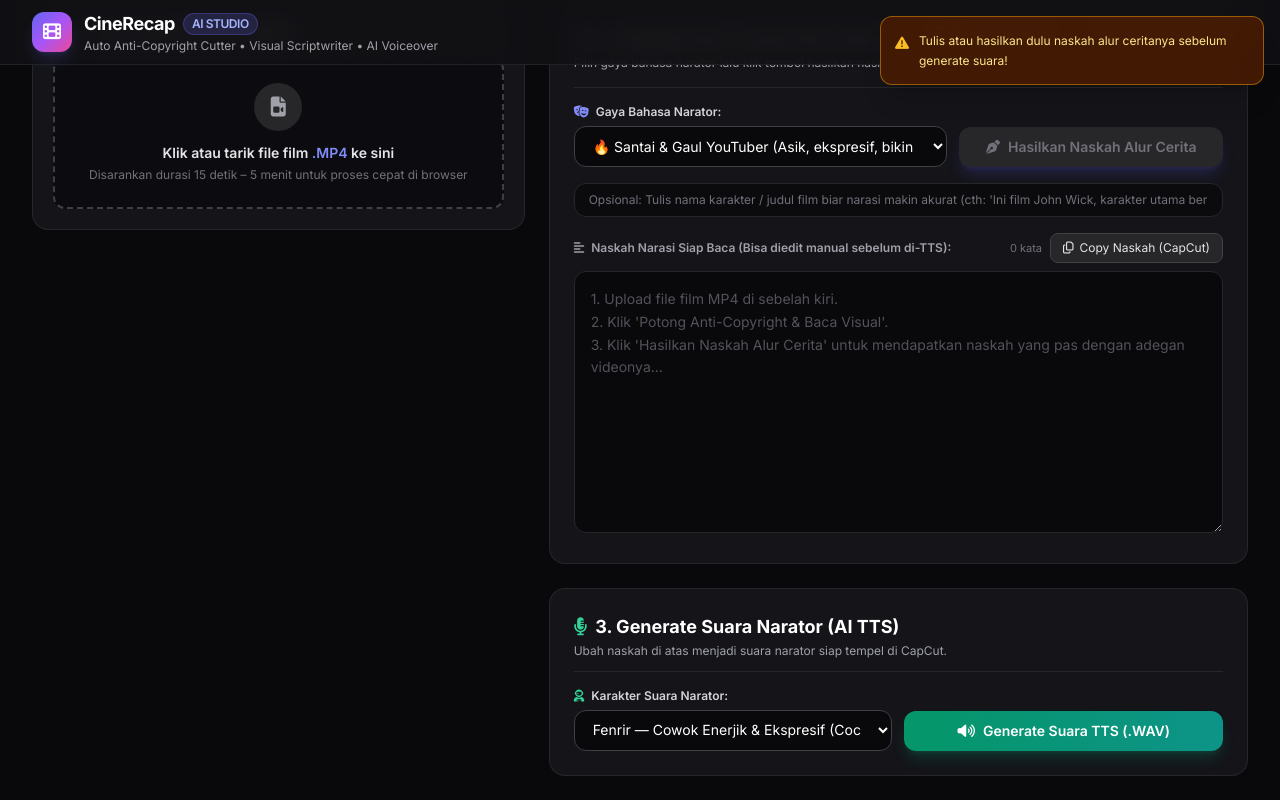
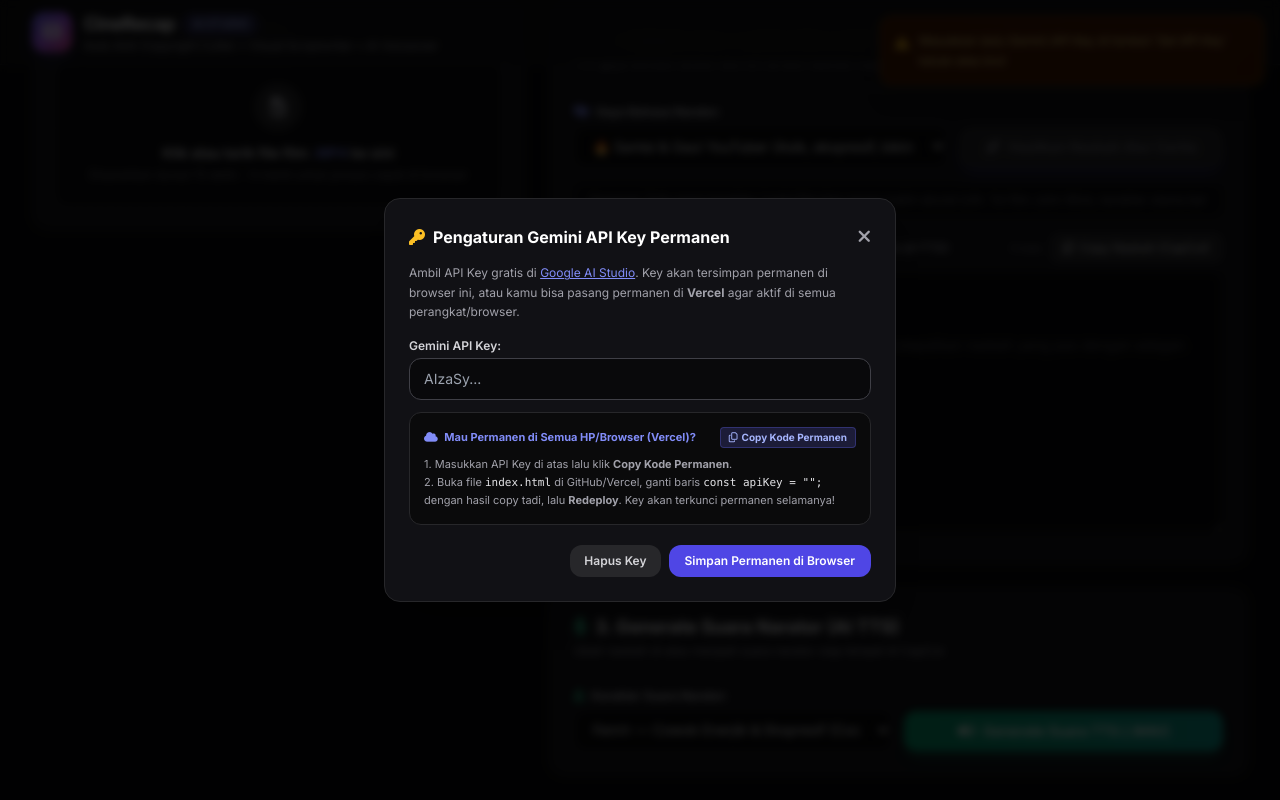
Before and after one commit to nararendi/Alurcerita, a plain HTML site: page alur_cerita_film_studio.html in a window 1280 px wide. Both pictures are taken after a click on the button "Generate Suara TTS (.WAV)". Shown: the part 207-1007 px from the top of the page. Drawn offline with nearby package versions, Linux system fonts and the light colour scheme; no server answers.

Commit message:
fix: pastikan alur API key dan model gemini-2.5-flash sinkron untuk naskah & TTS

```diff
--- a/alur_cerita_film_studio.html
+++ b/alur_cerita_film_studio.html
@@ -439,7 +439,7 @@
         // ==========================================
         // API Key tertanam permanen untuk deployment Vercel / self-hosting
         const apiKey = "AQ.Ab8RN6KO3N_Fr0l9wUOsplkE6xJzuxljg5nosu6pkmsQxoQOZg";
-        const GEMINI_TEXT_MODEL = "gemini-3-flash-preview";
+        const GEMINI_TEXT_MODEL = "gemini-2.5-flash";
         const GEMINI_TTS_MODEL = "gemini-2.5-flash-preview-tts";
 
         let appState = {
@@ -453,11 +453,12 @@
             audioBlobUrl: null
         };
 
-        // Ambil API Key aktif (prioritas: konstanta permanen di kode -> localStorage -> Vercel env endpoint)
+        // Ambil API Key aktif (prioritas: localStorage user -> konstanta kode jika valid AIzaSy)
         function getActiveApiKey() {
-            if (apiKey && apiKey.trim() !== "") return apiKey.trim();
             const savedKey = localStorage.getItem("cinerecap_gemini_api_key");
-            return (savedKey && savedKey.trim() !== "") ? savedKey.trim() : "";
+            if (savedKey && savedKey.trim() !== "") return savedKey.trim();
+            if (apiKey && apiKey.trim() !== "" && !apiKey.startsWith("AQ.")) return apiKey.trim();
+            return "";
         }
 
         function showToast(message, type = "info") {
@@ -1138,6 +1139,12 @@
         // LANGKAH 2: GENERATE NASKAH ALUR CERITA VISUAL (GEMINI VISION)
         // ==========================================
         async function generateVisualScript() {
+            if (!getActiveApiKey()) {
+                showToast("Masukkan dulu Gemini API Key di tombol 'Set API Key' kanan atas bro!", "warning");
+                openApiKeyModal();
+                return;
+            }
+
             if (appState.extractedFrames.length === 0) {
                 showToast("Klik tombol 'Potong Anti-Copyright & Baca Visual' dulu bro!", "warning");
                 return;
@@ -1308,6 +1315,12 @@ Berikut adalah urutan potongan visual dari video:`
         // LANGKAH 3: GENERATE SUARA NARATOR (GEMINI TTS -> WAV)
         // ==========================================
         async function generateVoiceOver() {
+            if (!getActiveApiKey()) {
+                showToast("Masukkan dulu Gemini API Key di tombol 'Set API Key' kanan atas bro!", "warning");
+                openApiKeyModal();
+                return;
+            }
+
             const scriptText = document.getElementById("scriptOutput").value.trim();
             if (!scriptText) {
                 showToast("Tulis atau hasilkan dulu naskah alur ceritanya sebelum generate suara!", "warning");
```
Also changed, not shown: index.html (+17 -4 lines).
